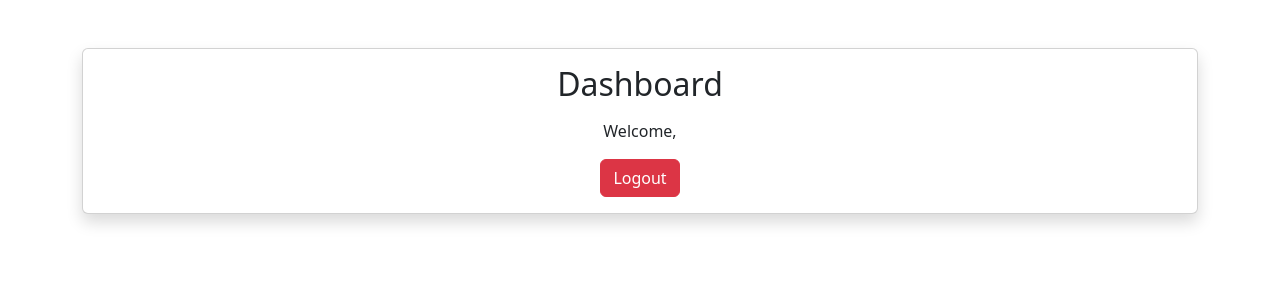
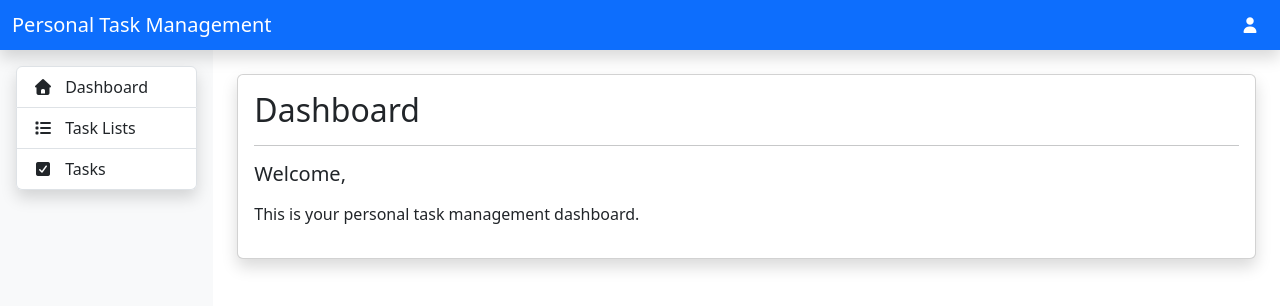
Before and after one commit to tuongb2306692/Project_TaskManagementWebsite-C-ng-ngh-d-ch-v-Web-, a Vue app in the folder frontend-spa/: page /dashboard in a window 1280 px wide. Shown: the top 306 px of the page. Built offline with nearby package versions, Linux system fonts and the light colour scheme; sample sign-in values are in the browser's storage.

Commit message:
Complete authentication and display task lists

```diff
--- /dev/null
+++ b/frontend-spa/src/components/AppNavbar.vue
@@ -0,0 +1,21 @@
+<script setup>
+const user = JSON.parse(localStorage.getItem("user"));
+</script>
+
+<template>
+  <nav class="navbar navbar-dark bg-primary shadow">
+    <div class="container-fluid">
+
+      <span class="navbar-brand mb-0 h1">
+        Personal Task Management
+      </span>
+
+      <span class="text-white">
+        <i class="fas fa-user me-2"></i>
+
+        {{ user.user_username }}
+      </span>
+
+    </div>
+  </nav>
+</template>
--- /dev/null
+++ b/frontend-spa/src/components/AppSidebar.vue
@@ -0,0 +1,33 @@
+<script setup>
+import { RouterLink } from "vue-router";
+</script>
+
+<template>
+  <div class="list-group shadow">
+
+    <RouterLink
+      to="/dashboard"
+      class="list-group-item list-group-item-action"
+    >
+      <i class="fas fa-home me-2"></i>
+      Dashboard
+    </RouterLink>
+
+    <RouterLink
+      to="/lists"
+      class="list-group-item list-group-item-action"
+    >
+      <i class="fas fa-list me-2"></i>
+      Task Lists
+    </RouterLink>
+
+    <RouterLink
+      to="/tasks"
+      class="list-group-item list-group-item-action"
+    >
+      <i class="fas fa-check-square me-2"></i>
+      Tasks
+    </RouterLink>
+
+  </div>
+</template>
--- /dev/null
+++ b/frontend-spa/src/layouts/AppLayout.vue
@@ -0,0 +1,32 @@
+<script setup>
+import AppNavbar from "@/components/AppNavbar.vue";
+import AppSidebar from "@/components/AppSidebar.vue";
+</script>
+
+<template>
+  <div>
+
+    <AppNavbar />
+
+    <div class="container-fluid">
+
+      <div class="row">
+
+        <div class="col-md-3 col-lg-2 bg-light min-vh-100 p-3">
+
+          <AppSidebar />
+
+        </div>
+
+        <div class="col-md-9 col-lg-10 p-4">
+
+          <router-view />
+
+        </div>
+
+      </div>
+
+    </div>
+
+  </div>
+</template>
--- a/frontend-spa/src/router/index.js
+++ b/frontend-spa/src/router/index.js
@@ -3,6 +3,7 @@ import { createRouter, createWebHistory } from "vue-router";
 import LoginView from "@/views/LoginView.vue";
 import RegisterView from "@/views/RegisterView.vue";
 import DashboardView from "@/views/DashboardView.vue";
+import AppLayout from "@/layouts/AppLayout.vue";
 
 const routes = [
   {
@@ -29,12 +30,24 @@ const routes = [
   },
 
   {
-    path: "/dashboard",
-    name: "dashboard",
-    component: DashboardView,
+    path: "/",
+    component: AppLayout,
     meta: {
       requiresAuth: true,
     },
+    children: [
+      {
+        path: "dashboard",
+        name: "dashboard",
+        component: DashboardView,
+      },
+
+      {
+        path: "lists",
+        name: "lists",
+        component: () => import("@/views/TaskListsView.vue"),
+      },
+    ],
   },
 
   {
--- /dev/null
+++ b/frontend-spa/src/services/list.service.js
@@ -0,0 +1,30 @@
+import api from "./api.service";
+
+class ListService {
+  async getAll() {
+    const response = await api.get("/lists");
+    return response.data;
+  }
+
+  async create(data) {
+    const response = await api.post("/lists", data);
+    return response.data;
+  }
+
+  async get(id) {
+    const response = await api.get(`/lists/${id}`);
+    return response.data;
+  }
+
+  async update(id, data) {
+    const response = await api.patch(`/lists/${id}`, data);
+    return response.data;
+  }
+
+  async delete(id) {
+    const response = await api.delete(`/lists/${id}`);
+    return response.data;
+  }
+}
+
+export default new ListService();
--- a/frontend-spa/src/views/DashboardView.vue
+++ b/frontend-spa/src/views/DashboardView.vue
@@ -1,26 +1,24 @@
 <script setup>
-import LogoutButton from "@/components/LogoutButton.vue";
-
 const user = JSON.parse(localStorage.getItem("user"));
 </script>
 
 <template>
-  <div class="container mt-5">
+  <div class="card shadow">
 
-    <div class="card shadow">
+    <div class="card-body">
 
-      <div class="card-body text-center">
+      <h2>Dashboard</h2>
 
-        <h2>Dashboard</h2>
+      <hr>
 
-        <p class="mt-3">
-          Welcome,
-          <strong>{{ user.user_username }}</strong>
-        </p>
+      <h5>
+        Welcome,
+        <strong>{{ user.user_username }}</strong>
+      </h5>
 
-        <LogoutButton />
-
-      </div>
+      <p class="mt-3">
+        This is your personal task management dashboard.
+      </p>
 
     </div>
 
--- /dev/null
+++ b/frontend-spa/src/views/TaskListsView.vue
@@ -0,0 +1,90 @@
+<script setup>
+import { ref, onMounted } from "vue";
+import ListService from "@/services/list.service";
+
+const taskLists = ref([]);
+const loading = ref(true);
+const errorMessage = ref("");
+
+const loadTaskLists = async () => {
+  loading.value = true;
+  errorMessage.value = "";
+
+  try {
+    const response = await ListService.getAll();
+
+    taskLists.value = response.data;
+  } catch (error) {
+    errorMessage.value =
+      error.response?.data?.message || "Cannot load task lists.";
+  } finally {
+    loading.value = false;
+  }
+};
+
+onMounted(() => {
+  loadTaskLists();
+});
+</script>
+
+<template>
+  <div class="card shadow">
+    <div class="card-body">
+      <div class="d-flex justify-content-between align-items-center mb-3">
+        <h2>Task Lists</h2>
+
+        <button class="btn btn-primary">
+          <i class="fas fa-plus me-2"></i>
+          New List
+        </button>
+      </div>
+
+      <hr />
+
+      <div
+        v-if="loading"
+        class="text-center"
+      >
+        Loading...
+      </div>
+
+      <div
+        v-else-if="errorMessage"
+        class="alert alert-danger"
+      >
+        {{ errorMessage }}
+      </div>
+
+      <div
+        v-else-if="taskLists.length === 0"
+        class="text-muted"
+      >
+        No task lists found.
+      </div>
+
+      <table
+        v-else
+        class="table table-hover"
+      >
+        <thead>
+          <tr>
+            <th>ID</th>
+            <th>Title</th>
+            <th>Description</th>
+          </tr>
+        </thead>
+
+        <tbody>
+          <tr
+            v-for="list in taskLists"
+            :key="list.tl_id"
+          >
+            <td>{{ list.tl_id }}</td>
+            <td>{{ list.tl_name }}</td>
+            <td>{{ list.tl_description }}</td>
+          </tr>
+        </tbody>
+      </table>
+    </div>
+  </div>
+</template>
```
